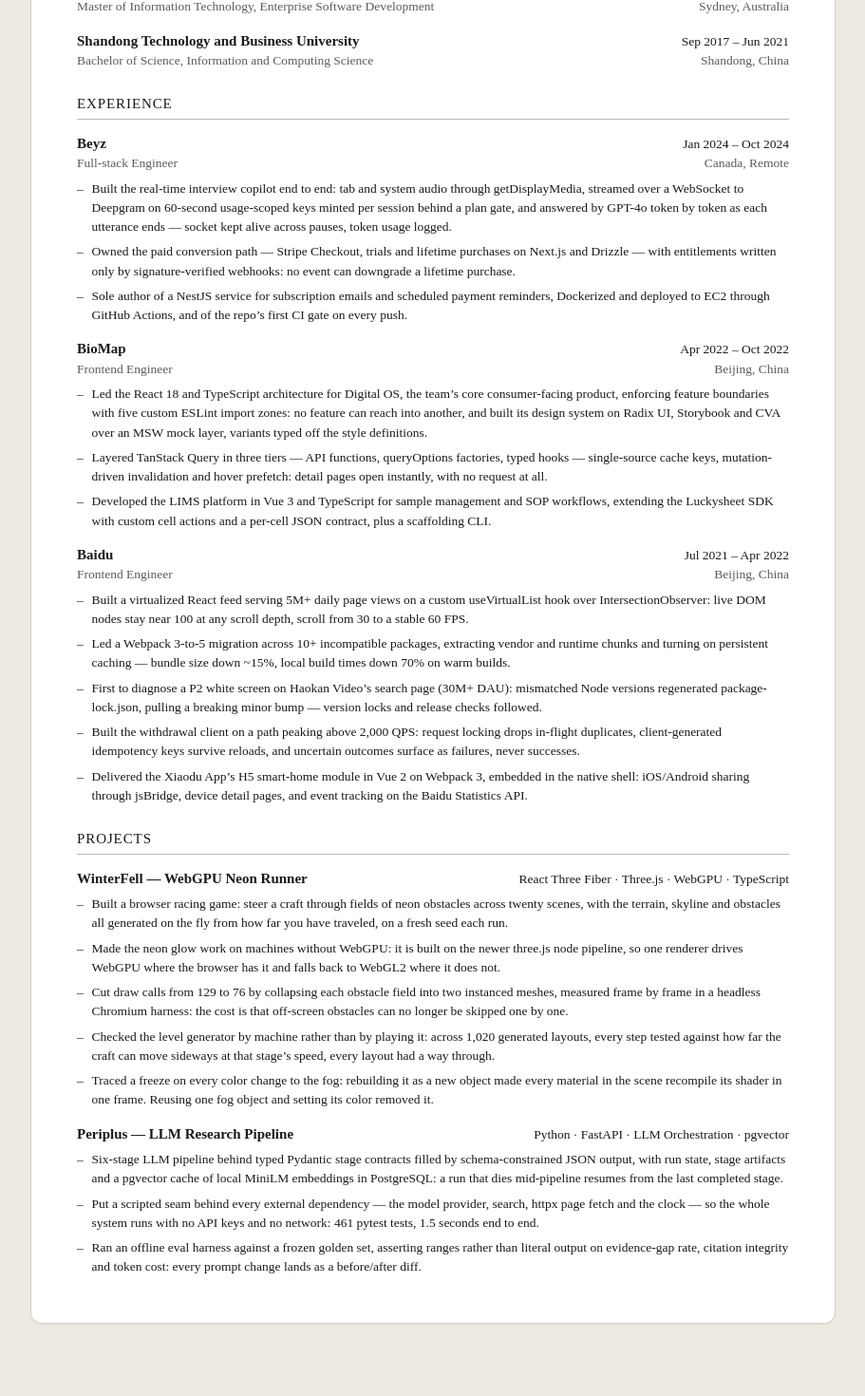
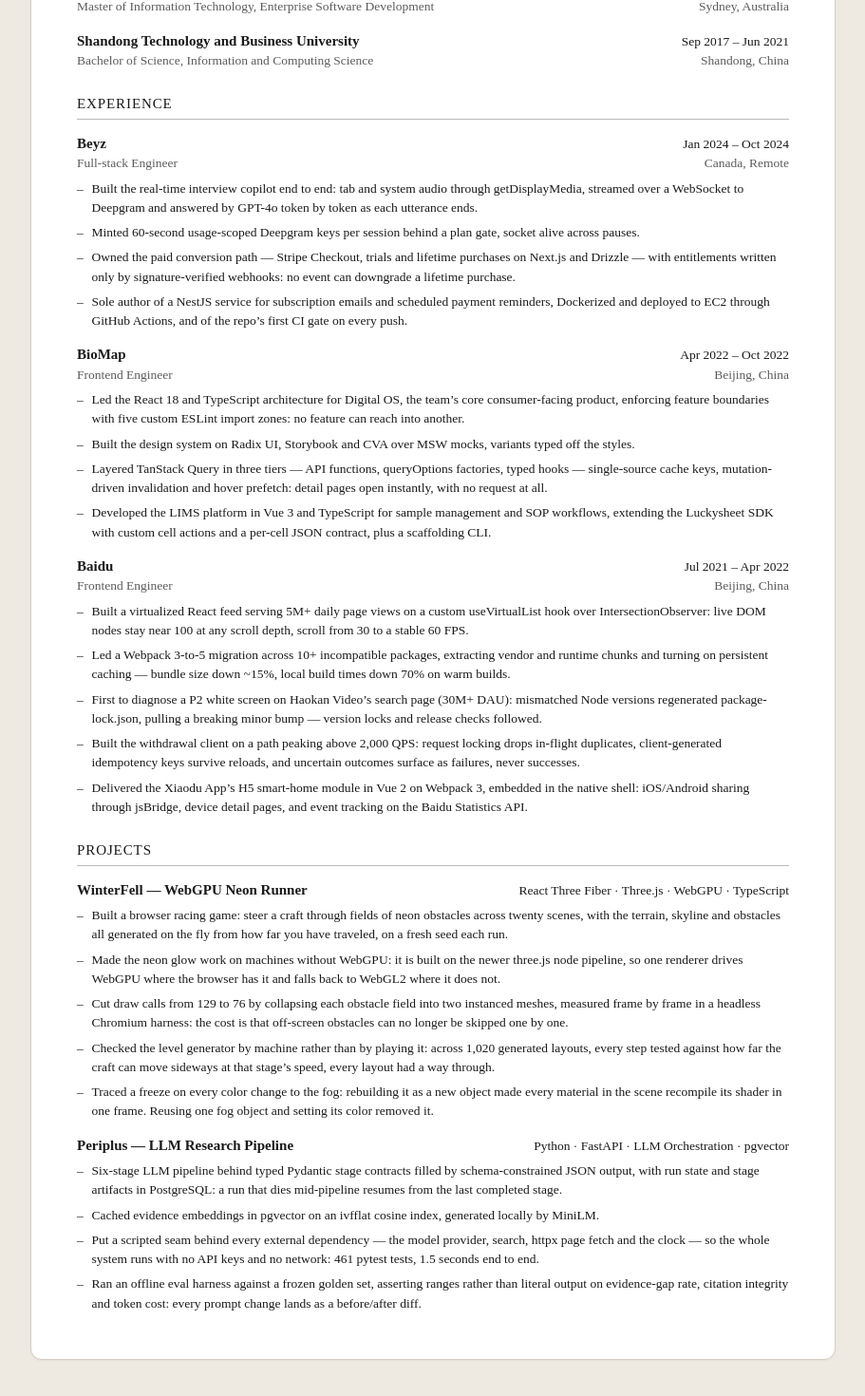
Before and after one commit to Fzgt/apollo, a React (Vite) app: page /cv in a window 1280 px wide. Shown: the part 542-2012 px from the top of the page at 95% size, without its empty margins (184-1095 px from the left). Built offline with nearby package versions, Linux system fonts and the light colour scheme.

Commit message:
chore: 简历同步到 v72

```diff
--- a/src/content/resume.ts
+++ b/src/content/resume.ts
@@ -112,8 +112,12 @@
     subMeta: { en: 'Canada, Remote', zh: '加拿大 远程' },
     bullets: [
       {
-        en: 'Built the real-time interview copilot end to end: tab and system audio through getDisplayMedia, streamed over a WebSocket to Deepgram on 60-second usage-scoped keys minted per session behind a plan gate, and answered by GPT-4o token by token as each utterance ends — socket kept alive across pauses, token usage logged.',
-        zh: '端到端实现实时面试 copilot：用 getDisplayMedia 捕获标签页与系统音频，经 WebSocket 推流到 Deepgram —— 凭证是套餐校验之后为每个会话签发的 60 秒、只带用量上报权限的临时密钥；每说完一句就触发 GPT-4o 逐 token 作答；麦克风暂停期间连接保持存活，token 用量按请求记录。',
+        en: 'Built the real-time interview copilot end to end: tab and system audio through getDisplayMedia, streamed over a WebSocket to Deepgram and answered by GPT-4o token by token as each utterance ends.',
+        zh: '端到端实现实时面试 copilot：用 getDisplayMedia 捕获标签页与系统音频，经 WebSocket 推流到 Deepgram；每说完一句就触发 GPT-4o 逐 token 作答。',
+      },
+      {
+        en: 'Minted 60-second usage-scoped Deepgram keys per session behind a plan gate, socket alive across pauses.',
+        zh: '为每个会话签发 60 秒、只带用量上报权限的 Deepgram 临时密钥，签发前先过套餐校验；麦克风暂停期间连接保持存活。',
       },
       {
         en: 'Owned the paid conversion path — Stripe Checkout, trials and lifetime purchases on Next.js and Drizzle — with entitlements written only by signature-verified webhooks: no event can downgrade a lifetime purchase.',
@@ -132,8 +136,12 @@
     subMeta: { en: 'Beijing, China', zh: '中国 北京' },
     bullets: [
       {
-        en: 'Led the React 18 and TypeScript architecture for Digital OS, the team’s core consumer-facing product, enforcing feature boundaries with five custom ESLint import zones: no feature can reach into another, and built its design system on Radix UI, Storybook and CVA over an MSW mock layer, variants typed off the style definitions.',
-        zh: '主导团队核心对客产品 Digital OS 的 React 18 + TypeScript 架构，用五条自定义 ESLint import 分区把模块边界从「约定」变成「约束」：任何 feature 都伸不进另一个；并在 MSW mock 层之上用 Radix UI、Storybook 与 CVA 搭起它的设计系统，变体类型直接从样式定义推出来。',
+        en: 'Led the React 18 and TypeScript architecture for Digital OS, the team’s core consumer-facing product, enforcing feature boundaries with five custom ESLint import zones: no feature can reach into another.',
+        zh: '主导团队核心对客产品 Digital OS 的 React 18 + TypeScript 架构，用五条自定义 ESLint import 分区把模块边界从「约定」变成「约束」：任何 feature 都伸不进另一个。',
+      },
+      {
+        en: 'Built the design system on Radix UI, Storybook and CVA over MSW mocks, variants typed off the styles.',
+        zh: '在 MSW mock 之上用 Radix UI、Storybook 与 CVA 搭起设计系统，变体类型直接从样式推出来。',
       },
       {
         en: 'Layered TanStack Query in three tiers — API functions, queryOptions factories, typed hooks — single-source cache keys, mutation-driven invalidation and hover prefetch: detail pages open instantly, with no request at all.',
@@ -213,8 +221,12 @@
     meta: 'Python · FastAPI · LLM Orchestration · pgvector',
     bullets: [
       {
-        en: 'Six-stage LLM pipeline behind typed Pydantic stage contracts filled by schema-constrained JSON output, with run state, stage artifacts and a pgvector cache of local MiniLM embeddings in PostgreSQL: a run that dies mid-pipeline resumes from the last completed stage.',
-        zh: '六阶段 LLM 流水线，阶段之间只认带类型的 Pydantic 契约，由受 schema 约束的 JSON 输出填充；运行状态、阶段产物，以及本地 MiniLM 向量的 pgvector 缓存都落在 PostgreSQL 里：流水线中途挂掉的运行可以从最后一个已完成阶段续跑。',
+        en: 'Six-stage LLM pipeline behind typed Pydantic stage contracts filled by schema-constrained JSON output, with run state and stage artifacts in PostgreSQL: a run that dies mid-pipeline resumes from the last completed stage.',
+        zh: '六阶段 LLM 流水线，阶段之间只认带类型的 Pydantic 契约，由受 schema 约束的 JSON 输出填充；运行状态与阶段产物落在 PostgreSQL 里：流水线中途挂掉的运行可以从最后一个已完成阶段续跑。',
+      },
+      {
+        en: 'Cached evidence embeddings in pgvector on an ivfflat cosine index, generated locally by MiniLM.',
+        zh: '证据向量缓存在 pgvector 里，走 ivfflat 余弦索引，向量由本地 MiniLM 生成。',
       },
       {
         en: 'Put a scripted seam behind every external dependency — the model provider, search, httpx page fetch and the clock — so the whole system runs with no API keys and no network: 461 pytest tests, 1.5 seconds end to end.',
```
Also changed, not shown: 1 other file (tests, documents, lock files or other folders).
